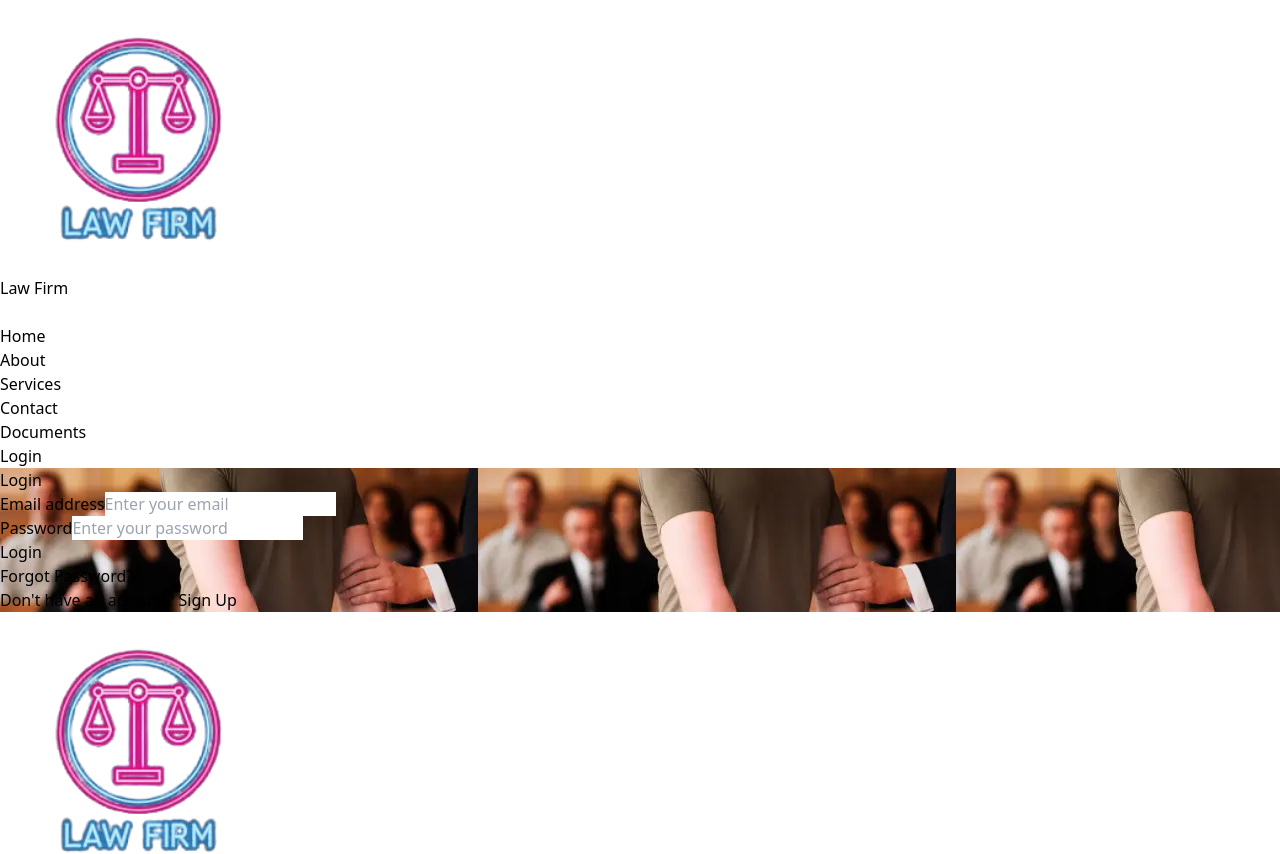
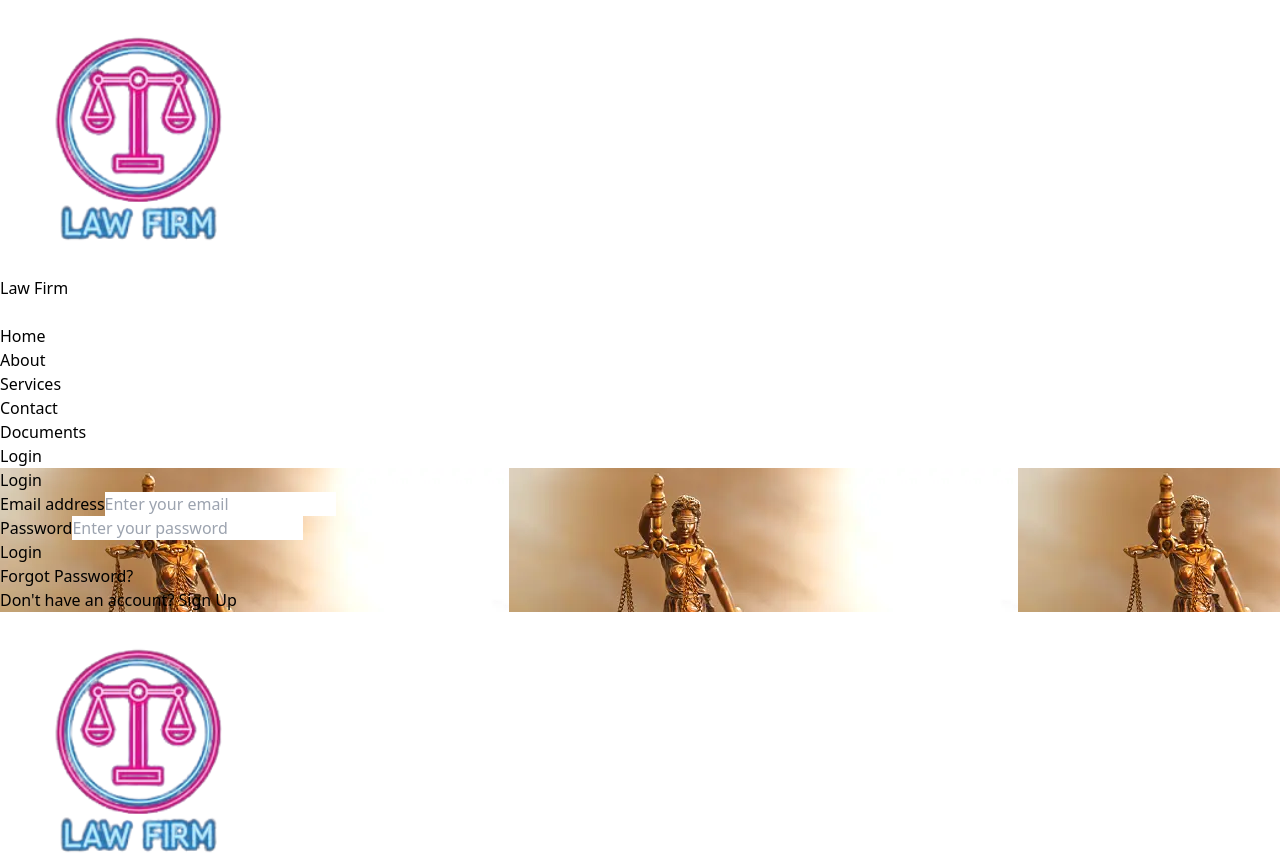
Before and after one commit to prudorexa/law_track_frontend, a React (Vite) app: page / in a window 1280 px wide. Shown: the top 854 px of the page. Built offline with nearby package versions, Linux system fonts and the light colour scheme.

Commit message:
add changes

```diff
--- a/src/components/AdminLogin.jsx
+++ b/src/components/AdminLogin.jsx
@@ -51,7 +51,7 @@ const AdminLogin = () => {
       const response = await client.post(`${BASE_URL}/api/api/login/`, { email, password });
       if (response.status === 200) {
         setMessage('Login successful!');
-        navigate('/Dashboard'); // Navigate to desired page after successful login
+        navigate('/Dashboard');
       } else {
         setMessage('Login failed. Please check your credentials.');
       }
@@ -66,7 +66,7 @@ const AdminLogin = () => {
       const response = await client.post(`${BASE_URL}/api/api/users/`, { username: name, email, password, role });
       if (response.status === 201) {
         setMessage('Registration successful!');
-        setAction('Login'); // Automatically switch to login after successful signup
+        setAction('Login');
       } else {
         setMessage('Registration failed. Please check your details.');
       }
@@ -91,7 +91,7 @@ const AdminLogin = () => {
   };
 
   return (
-    <div className="min-h-screen flex items-center justify-center bg-cover bg-center" style={{ backgroundImage: `url('static/images/criminal  litigation.webp')`}}>
+    <div className="min-h-screen flex items-center justify-center bg-cover bg-center" style={{ backgroundImage: `url('/static/images/topping.webp')`}}>
       <div className="bg-white bg-opacity-80 shadow-lg rounded-lg px-6 pt-6 pb-8 mb-4 w-full max-w-md sm:px-8 sm:pt-8 sm:pb-10">
         <div className="text-2xl font-bold mb-4 text-center text-gray-800 sm:text-3xl">{action}</div>
         <div className="mb-6">
--- a/src/components/LoginForm.jsx
+++ b/src/components/LoginForm.jsx
@@ -91,7 +91,7 @@ const Login = () => {
   };
 
   return (
-    <div className="min-h-screen flex items-center justify-center bg-cover bg-center" style={{ backgroundImage: `url('/static/images/criminal  litigation.webp')`}}>
+    <div className="min-h-screen flex items-center justify-center bg-cover bg-center" style={{ backgroundImage: `url('/static/images/topping.webp')`}}>
       <div className="bg-white bg-opacity-80 shadow-lg rounded-lg px-6 pt-6 pb-8 mb-4 w-full max-w-md sm:px-8 sm:pt-8 sm:pb-10">
         <div className="text-2xl font-bold mb-4 text-center text-gray-800 sm:text-3xl">{action}</div>
         <div className="mb-6">
```
